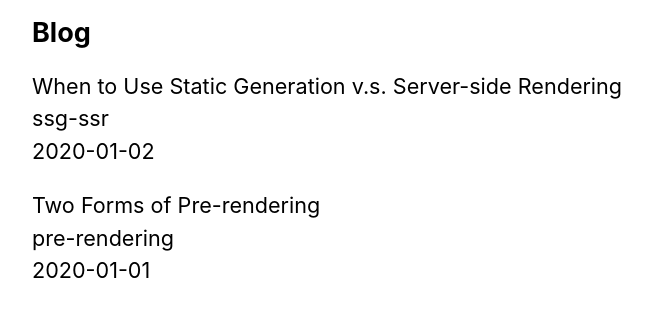
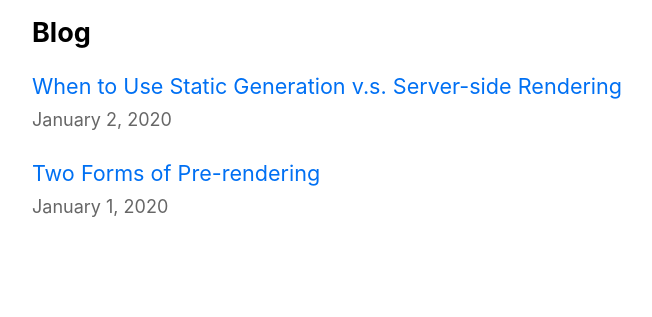
Before and after one commit to KuharaNaoki/Next-tutorial, a Next.js app: page / in a window 1280 px wide. Shown: the part 293-610 px from the top of the page, without its empty margins (302-954 px from the left). Built offline with nearby package versions, Linux system fonts and the light colour scheme.

Commit message:
[update]: チュートリアルが一通り完了

```diff
--- /dev/null
+++ b/components/date.js
@@ -0,0 +1,6 @@
+import { parseISO, format } from 'date-fns';
+
+export default function Date({ dateString }) {
+  const date = parseISO(dateString);
+  return <time dateTime={dateString}>{format(date, 'LLLL d, yyyy')}</time>;
+}
--- a/components/layout.js
+++ b/components/layout.js
@@ -1,9 +1,9 @@
 import Head from 'next/head';
+import Link from 'next/link';
 import Image from 'next/image';
+import { useRouter } from 'next/router';
+import utilStyles from '../styles/utils.module.css';
 import styles from './layout.module.css';
-import utilStyles from '../styles/utils.module.css';
-import Link from 'next/link';
-import { useRouter } from 'next/router';
 
 const name = 'Naoki Kuhara';
 export const siteTitle = 'Next.js Sample Website';
@@ -13,7 +13,7 @@
 
   const routerFirstPost = () => {
     router.push({
-      pathname: '/posts/first-post',
+      pathname: '/',
     });
   };
 
--- a/lib/posts.js
+++ b/lib/posts.js
@@ -39,19 +39,6 @@
 export function getAllPostIds() {
   const fileNames = fs.readdirSync(postsDirectory);
 
-  // Returns an array that looks like this:
-  // [
-  //   {
-  //     params: {
-  //       id: 'ssg-ssr'
-  //     }
-  //   },
-  //   {
-  //     params: {
-  //       id: 'pre-rendering'
-  //     }
-  //   }
-  // ]
   return fileNames.map((fileName) => {
     return {
       params: {
@@ -61,16 +48,23 @@
   });
 }
 
-export function getPostData(id) {
+export async function getPostData(id) {
   const fullPath = path.join(postsDirectory, `${id}.md`);
   const fileContents = fs.readFileSync(fullPath, 'utf8');
 
   // gray-matterを使って投稿のメタデータ部分を解析する
   const matterResult = matter(fileContents);
 
+  // Use remark to convert markdown into HTML string
+  const processedContent = await remark()
+    .use(html)
+    .process(matterResult.content);
+  const contentHtml = processedContent.toString();
+
   // データをidで結合する
   return {
     id,
+    contentHtml,
     ...matterResult.data,
   };
 }
--- a/package.json
+++ b/package.json
@@ -7,6 +7,7 @@
   },
   "dependencies": {
     "axios": "^1.3.6",
+    "date-fns": "^2.29.3",
     "gray-matter": "^4.0.3",
     "next": "latest",
     "react": "18.2.0",
--- a/pages/index.js
+++ b/pages/index.js
@@ -1,7 +1,9 @@
 import Head from 'next/head';
+import { useRouter } from 'next/router';
+import { getSortedPostsData } from '../lib/posts';
+import Date from '../components/date';
+import Layout, { siteTitle } from '../components/layout';
 import utilStyles from '../styles/utils.module.css';
-import { getSortedPostsData } from '../lib/posts';
-import Layout, { siteTitle } from '../components/layout';
 // import axios from 'axios';
 
 export default function Home({ allPostsData }) {
@@ -15,21 +17,29 @@
   //   .catch((error) => {
   //     console.log(error);
   //   });
+  const router = useRouter();
+
+  const routerPost = (id) => {
+    router.push({
+      pathname: `/posts/${id}`,
+    });
+  };
+
   return (
     <Layout home>
-      {/* Keep the existing code here */}
-
-      {/* Add this <section> tag below the existing <section> tag */}
       <section className={`${utilStyles.headingMd} ${utilStyles.padding1px}`}>
         <h2 className={utilStyles.headingLg}>Blog</h2>
         <ul className={utilStyles.list}>
           {allPostsData.map(({ id, date, title }) => (
             <li className={utilStyles.listItem} key={id}>
-              {title}
-              <br />
-              {id}
-              <br />
-              {date}
+              <div>
+                <a className={utilStyles.cursor} onClick={() => routerPost(id)}>
+                  {title}
+                </a>
+              </div>
+              <small className={utilStyles.lightText}>
+                <Date dateString={date} />
+              </small>
             </li>
           ))}
         </ul>
@@ -40,9 +50,6 @@
 
 export async function getStaticProps() {
   const allPostsData = getSortedPostsData();
-  // const res = await fetch('https://jsonplaceholder.typicode.com/users');
-  // const data = await res.json();
-  // console.log(data);
   return {
     props: {
       allPostsData,
--- a/styles/utils.module.css
+++ b/styles/utils.module.css
@@ -51,3 +51,7 @@
 .lightText {
   color: #666;
 }
+
+.cursor {
+  cursor: pointer;
+}
```
Also changed, not shown: pages/posts/[id].js (+14 -14 lines), 1 other file (tests, documents, lock files or other folders).
